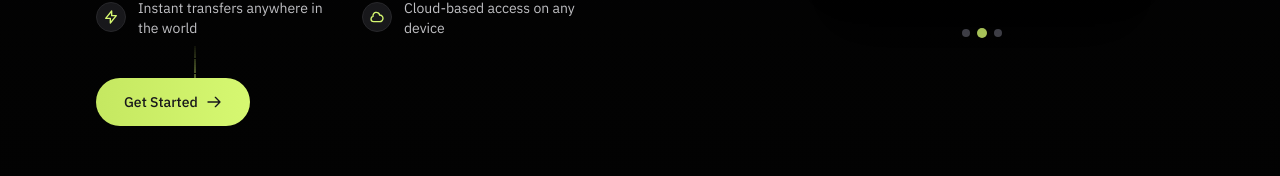
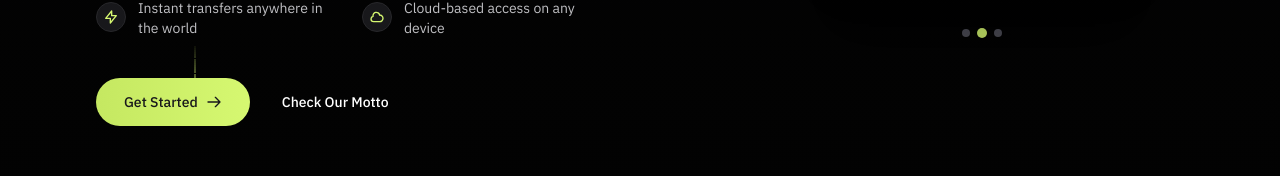
Before and after one commit to Sansarista/banksan, a Next.js app: page / in a window 1280 px wide. Shown: the part 555-731 px from the top of the page. Built offline with nearby package versions, Linux system fonts and the light colour scheme.

Commit message:
Update: Hero section updated

```diff
--- a/src/components/sections/Hero.tsx
+++ b/src/components/sections/Hero.tsx
@@ -450,9 +450,7 @@ export default function Hero() {
                 <p className="text-sm opacity-90 group-hover:text-[#d6f871] transition-colors text-left">Cloud-based access on any device</p>
               </div>
             </div>
-
-            {/* CTA buttons - centered on mobile */}
-            <div className="flex flex-col sm:flex-row justify-center lg:justify-start gap-4">
+            <div className="flex flex-col sm:flex-row justify-center items-center lg:justify-start gap-8">
               <button className="relative group px-7 py-3.5 bg-gradient-to-r from-[#c5e861] to-[#d6f871] hover:from-[#d6f871] hover:to-[#e3ff7e] rounded-full text-sm font-medium text-zinc-900 overflow-hidden transition-all duration-300 hover:shadow-lg hover:shadow-[#d6f871]/20">
                 <span className="relative z-10 flex items-center justify-center gap-2">
                   Get Started
@@ -462,15 +460,12 @@ export default function Hero() {
                 </span>
                 <div className="absolute inset-0 w-full h-full bg-white/10 opacity-0 group-hover:opacity-20 transition-opacity"></div>
               </button>
+              <a className="text-white text-sm font-medium cursor-pointer hover:underline" href="#motto">Check Our Motto</a>
             </div>
           </div>
-
-          {/* Card Stack Slider - completely redesigned */}
           <div className={`w-full lg:w-2/5 mt-8 md:mt-10 lg:mt-0 transition-all duration-1000 delay-700 ${isLoaded ? 'opacity-100 translate-y-0' : 'opacity-0 translate-y-12'}`}>
             <div className="relative max-w-[300px] h-[320px] mx-auto">
-              {/* Card Stack */}
               <div className="relative h-full flex items-center justify-center">
-                {/* Cards */}
                 {cards.map((card, index) => {
                   const style = getCardStyle(card.variant)
                   const isActive = index === activeCard
```
